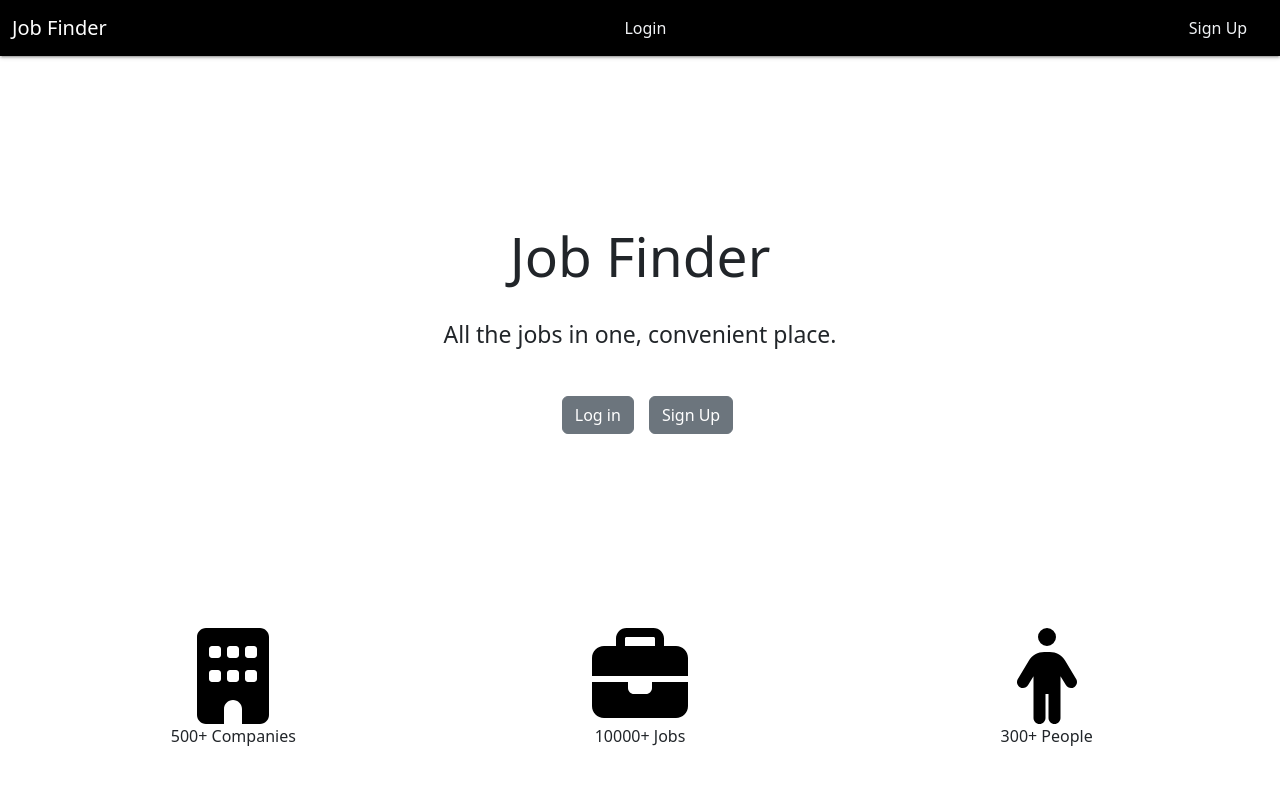
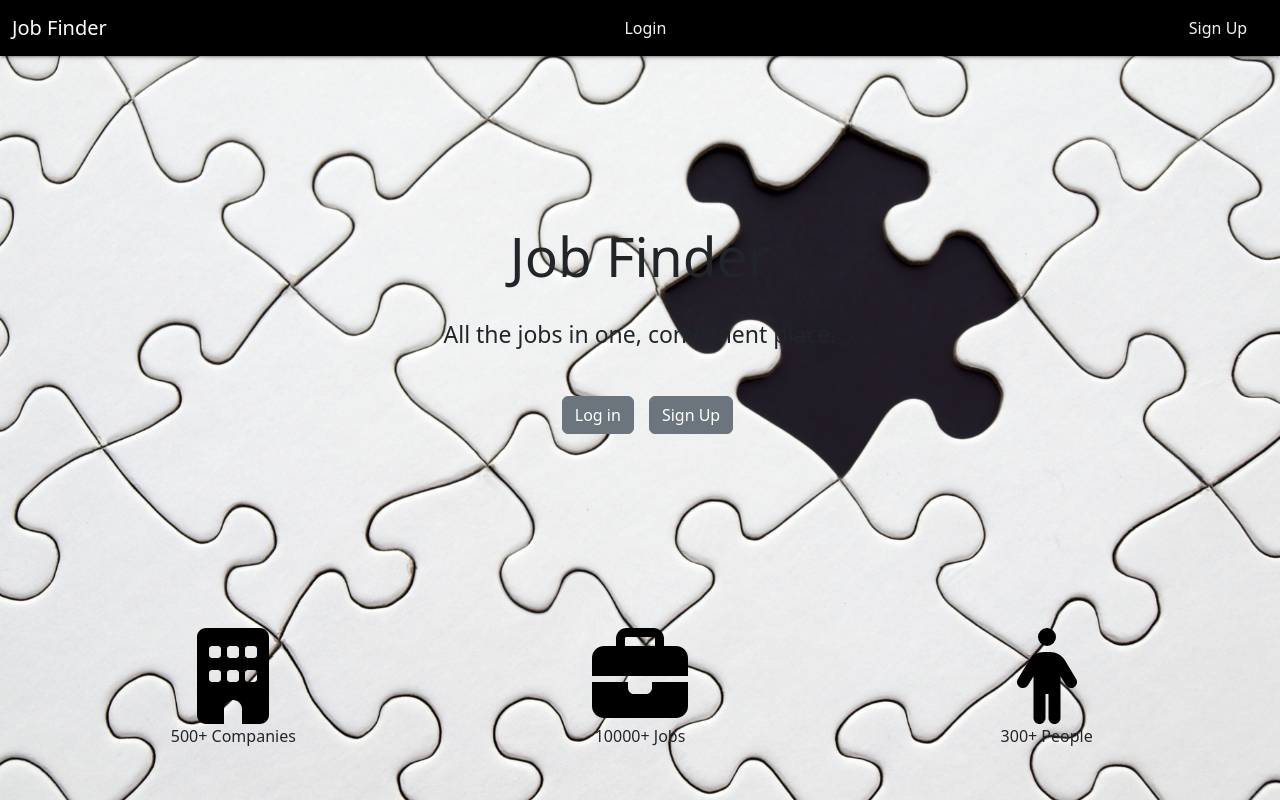
Before and after one commit to DLMedeiro/Job-Finder, a React (Create React App) app: page /jobs in a window 1280 px wide. Built offline with nearby package versions, Linux system fonts and the light colour scheme; no server answers.

Commit message:
add render.com site

```diff
--- a/src/Components/Home.css
+++ b/src/Components/Home.css
@@ -5,8 +5,13 @@
     margin: 0;
   }
 
+  body {
+    background : url("../images/pexels-pixabay-262488.jpg") no-repeat center center/cover;
+
+  }
+
   .hero {
-    /* background : url("../images/home/showcase.jpg") no-repeat center center/cover; */
+    /* background-color: rgba(252, 250, 250, 0.4); */
       /* image is up one level in the images folder */
       /* center = center the image */
       /* center/cover = center on x and y axis and cover page */
--- a/src/api.js
+++ b/src/api.js
@@ -2,7 +2,8 @@ import axios from "axios";
 import Toast from "./Components/Toast";
 import "./Components/Toast.css";
 
-const BASE_URL = process.env.REACT_APP_BASE_URL || "http://localhost:3001";
+const BASE_URL =
+  "https://jobfinder-backend-b8fv.onrender.com" || "http://localhost:3001";
 
 /** API Class.
  *
```
Also changed, not shown: src/images/pexels-pixabay-262488.jpg (added), src/images/pexels-pixabay-277593.jpg (added).
